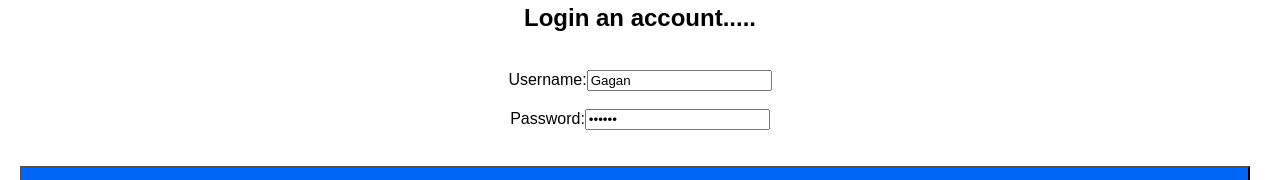
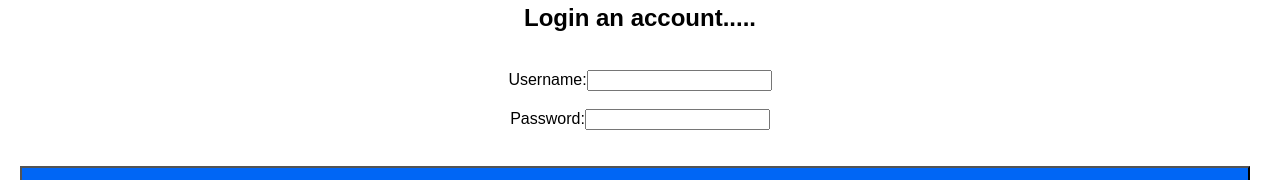
Before and after one commit to Gagandeep-Kaur-01/React, a React (Create React App) app in the folder login_page/: page / in a window 1280 px wide. Shown: the part 299-479 px from the top of the page. Built offline with nearby package versions, Linux system fonts and the light colour scheme.

Commit message:
added onChange event to get the updated details

```diff
--- a/login_page/src/Components/login_class.js
+++ b/login_page/src/Components/login_class.js
@@ -6,10 +6,19 @@ class Login extends React.Component {
   constructor(props) { //accepts props as input
     super(props); //to pass down whatever is being inherited from the parent class
     this.state= {
-      username:'Gagan',
-      password:'qwerty',
+      username:'',
+      password:'',
 
     };
+  }
+
+  handleChange = (event) => {
+    const {name, value} = event.target
+    this.setState(prevState => ({
+      ...prevState,
+      [name] : value
+    }))
+
   }
 
   handleSubmit= (event) => {
@@ -34,11 +43,11 @@ class Login extends React.Component {
 
              <label for="username">
                Username:
-               <input type="text" value={this.state.username} id="username" name="username"/>
+               <input type="text" value={this.state.username} onChange={this.handleChange} id="username" name="username"/>
              </label> <br/>
              <label for="pass">
                Password:
-               <input type="password" value={this.state.password} id="pass" name="password"/>
+               <input type="password" value={this.state.password} onChange={this.handleChange} id="pass" name="password"/>
              </label> <br>
              </br> <br></br>
 
```
